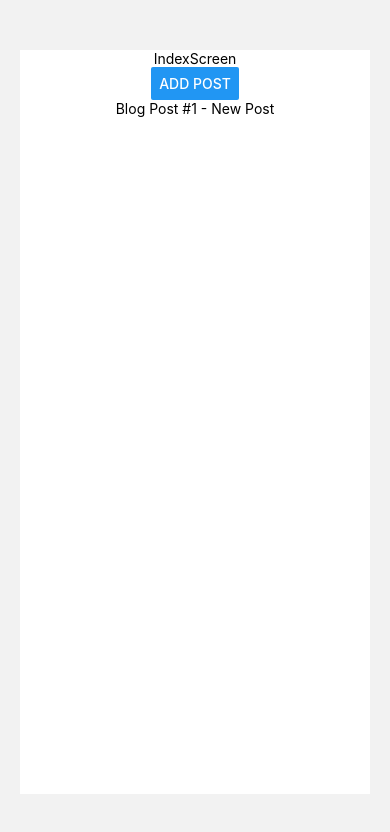
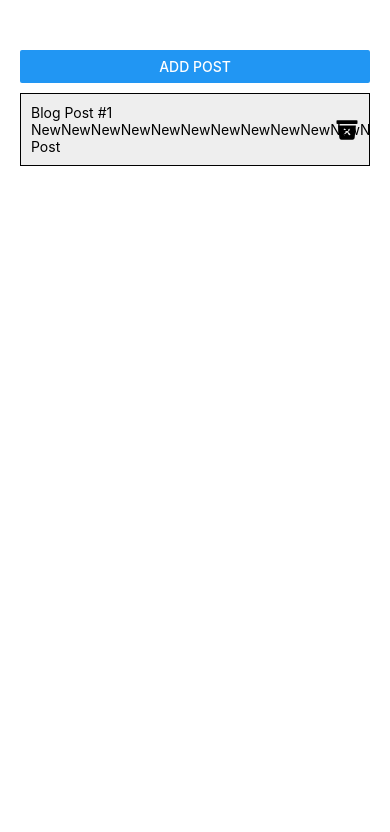
Before and after one commit to thisismemukul/blog_demo, a React Native app: screen /IndexScreen in a window 390 px wide. Both pictures are taken after a click on the button "ADD POST". Shown: the top 832 px of the page. Built offline with nearby package versions, Linux system fonts and the light colour scheme.

Commit message:
Delete Blog Post

```diff
--- a/src/context/BlogContext.js
+++ b/src/context/BlogContext.js
@@ -3,7 +3,9 @@ import createDataContext from './createDataContext';
 const blogReducer = (state, action) => {
     switch (action.type) {
         case 'ADD_BLOG_POST':
-            return [...state, { title: `Blog Post #${state.length + 1}`, description: action.payload }];
+            return [...state, { id:Math.floor(Math.random()*99999), title: `Blog Post #${state.length + 1}`, description: action.payload }];
+        case 'DELETE_BLOG_POST':
+            return state.filter((blogPost) => blogPost.id !== action.payload);
         default:
             return state;
     }
@@ -14,6 +16,11 @@ const addBlogPost = (dispatch) => {
         dispatch({ type: 'ADD_BLOG_POST', payload: content });
     }
 }
+const deleteBlogPost = (dispatch) => {
+    return (id) => {
+        dispatch({ type: 'DELETE_BLOG_POST', payload: id });
+    }
+}
 
 
-export const { Context, Provider } = createDataContext(blogReducer, { addBlogPost }, []);
+export const { Context, Provider } = createDataContext(blogReducer, { addBlogPost,deleteBlogPost }, []);
--- a/src/screens/IndexScreen.js
+++ b/src/screens/IndexScreen.js
@@ -1,24 +1,31 @@
-import { StyleSheet, Text, View, FlatList, Button } from 'react-native'
+import { StyleSheet, Text, View, FlatList, Button, TouchableOpacity } from 'react-native'
 import React, { useContext } from 'react'
-import {Context} from '../context/BlogContext'
+import { Context } from '../context/BlogContext';
+import { Ionicons } from '@expo/vector-icons';
+
 const IndexScreen = () => {
-    const { state, addBlogPost } = useContext(Context);
+    const { state, addBlogPost, deleteBlogPost } = useContext(Context);
     return (
         <View style={styles.container}>
-            <Text>IndexScreen</Text>
-            <Button title="Add Post" onPress={() => addBlogPost('New Post')} />
+            <Button title="Add Post" onPress={() => addBlogPost('NewNewNewNewNewNewNewNewNewNewNewNewNewNewNewNewNewNewNewNewNewNewNewNewNewNewNewNewNewNewNewNewNewNewNewNewNewNewNewNewNewNewNewNewNewNewNewNewNewNewNew Post')} />
             <FlatList
                 data={state}
-                keyExtractor={(blogPost) => blogPost.title.toString()}
+                keyExtractor={(blogPost) => blogPost.id.toString()}
                 renderItem={({ item }) => {
-                    return <Text style={styles.text}>{item.title} - {item.description}</Text>
+                    return (
+                        <View style={styles.listItem}>
+                            <View style={styles.listItemView}>
+                                <Text style={styles.title}>{item.title}</Text>
+                                <Text style={styles.description}>{item.description}</Text>
+                            </View>
+                            <TouchableOpacity onPress={() => deleteBlogPost(item.id)}>
+                                <Ionicons style={styles.icon} name="trash-bin" size={24} color="black" />
+                            </TouchableOpacity>
+                        </View>
+                    )
                 }
                 }
             />
-
-            {/* {blogPosts.map(blogPost => {
-                return <Text key={blogPost.id}>{blogPost.title}</Text>
-            })} */}
         </View>
     )
 }
@@ -29,9 +36,32 @@ const styles = StyleSheet.create({
     container: {
         flex: 1,
         backgroundColor: '#fff',
+        justifyContent: 'center',
+        paddingHorizontal: 20,
+        paddingVertical: 50
+    },
+    listItem: {
+        backgroundColor: '#eee',
+        flexDirection: 'row',
+        justifyContent: 'space-between',
         alignItems: 'center',
-        justifyContent: 'center',
-        marginHorizontal: 20,
-        marginVertical: 50
+        padding: 10,
+        borderColor: 'black',
+        borderWidth: 1,
+        marginVertical: 10
     },
+    listItemView: {
+        flex: 11,
+        flexDirection: 'column',
+        justifyContent: 'space-between',
+        alignItems: 'flex-start'
+    },
+
+    text: {
+        fontSize: 18
+    },
+    icon: {
+        flex: 1,
+    }
+
 });
```
